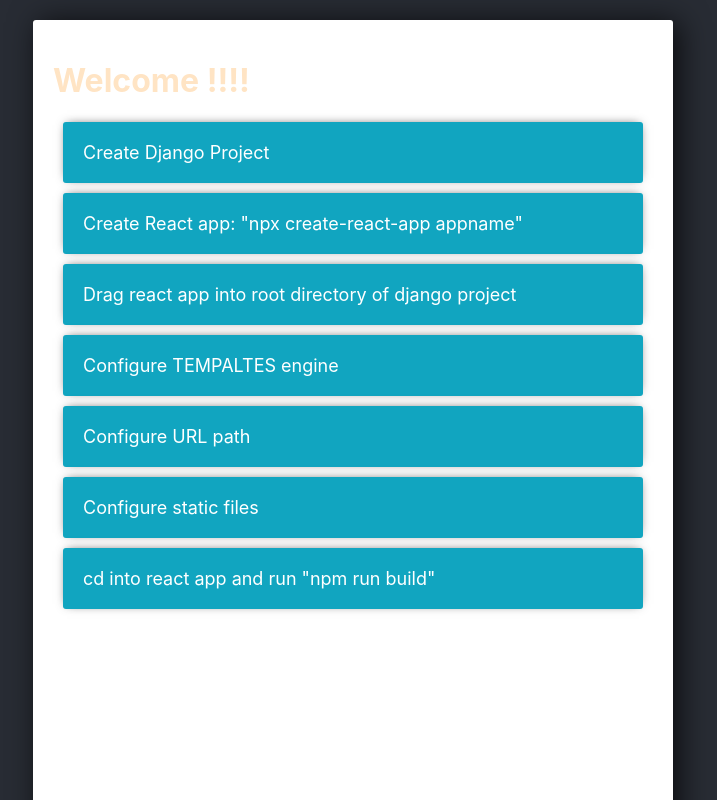
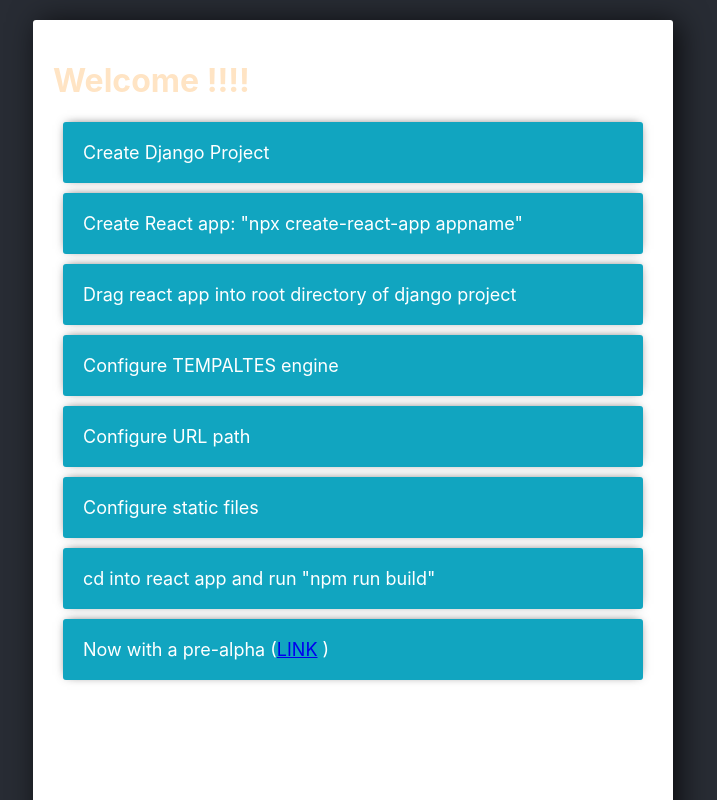
Before and after one commit to 13TRIS/13TRIS, a React (Create React App) app in the folder frontend/: page / in a window 1280 px wide. Shown: the top 800 px of the page, without its empty margins (287-1004 px from the left). Built offline with nearby package versions, Linux system fonts and the light colour scheme.

Commit message:
TETRIS-69 : pushing for workflows to run

```diff
--- a/frontend/src/App.js
+++ b/frontend/src/App.js
@@ -81,6 +81,10 @@
             <span>cd into react app and run "npm run build"</span>
           </div>
 
+          <div className="item-row">
+              <span>Now with a pre-alpha (<a href="/pre-alpha-13tris">LINK</a> )</span>
+          </div>
+
           <canvas
               onMouseDown={key_gain}
               onMouseUp={key_lose}
```
